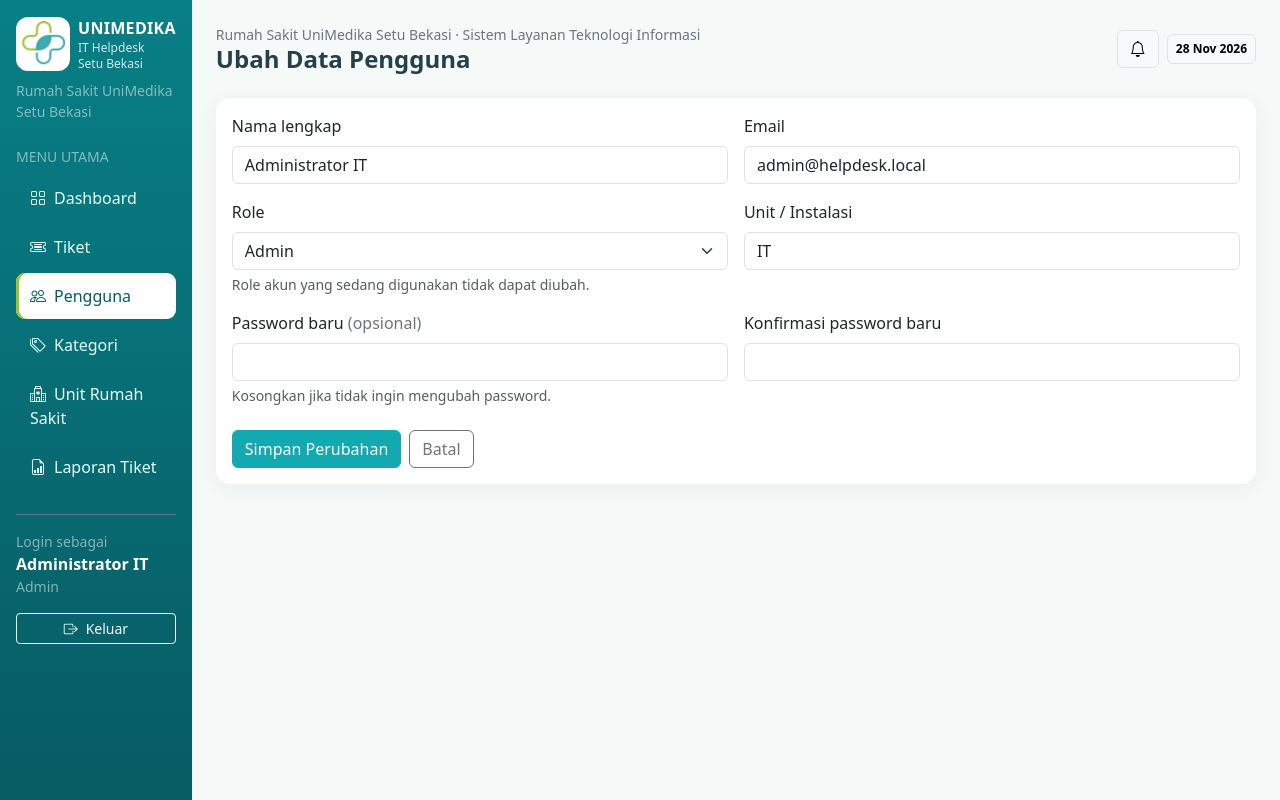
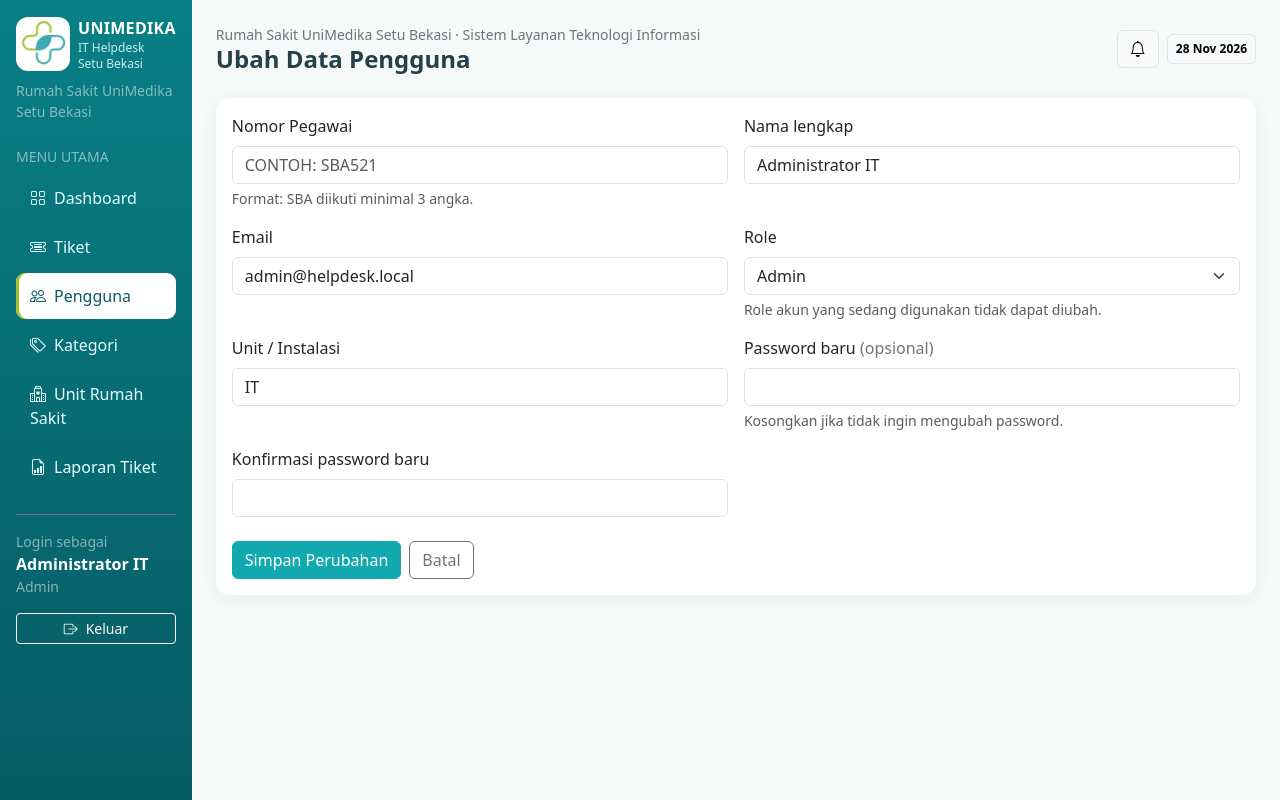
Before and after one commit to itumsb99-ctrl/Helpdesk, a Laravel app: page /users/1/edit in a window 1280 px wide. Run offline with Laravel 12, Linux system fonts and the light colour scheme; a user stored in the database is signed in; data comes from the database, SQL or seed files in the repository; data that the repository does not hold is empty.

Commit message:
Add employee ID input to user editing

```diff
--- a/resources/views/users/edit.blade.php
+++ b/resources/views/users/edit.blade.php
@@ -4,6 +4,7 @@
 @section('content')
 <div class="card content-card"><div class="card-body">
 <form method="POST" action="{{ route('users.update', $user) }}">@csrf @method('PUT')<div class="row g-3">
+<div class="col-md-6"><label class="form-label">Nomor Pegawai</label><input name="employee_id" class="form-control text-uppercase" value="{{ old('employee_id', $user->employee_id) }}" placeholder="Contoh: SBA521" pattern="SBA[0-9]{3,}" maxlength="20" required><div class="form-text">Format: SBA diikuti minimal 3 angka.</div></div>
 <div class="col-md-6"><label class="form-label">Nama lengkap</label><input name="name" class="form-control" value="{{ old('name', $user->name) }}" maxlength="120" required></div>
 <div class="col-md-6"><label class="form-label">Email</label><input type="email" name="email" class="form-control" value="{{ old('email', $user->email) }}" maxlength="180" required></div>
 <div class="col-md-6"><label class="form-label">Role</label><select name="role" class="form-select" required><option value="pegawai" @selected(old('role', $user->role)==='pegawai')>Pegawai</option><option value="teknisi" @selected(old('role', $user->role)==='teknisi')>Teknisi</option><option value="admin" @selected(old('role', $user->role)==='admin')>Admin</option></select>@if(auth()->id()===$user->id)<div class="form-text">Role akun yang sedang digunakan tidak dapat diubah.</div>@endif</div>
```
